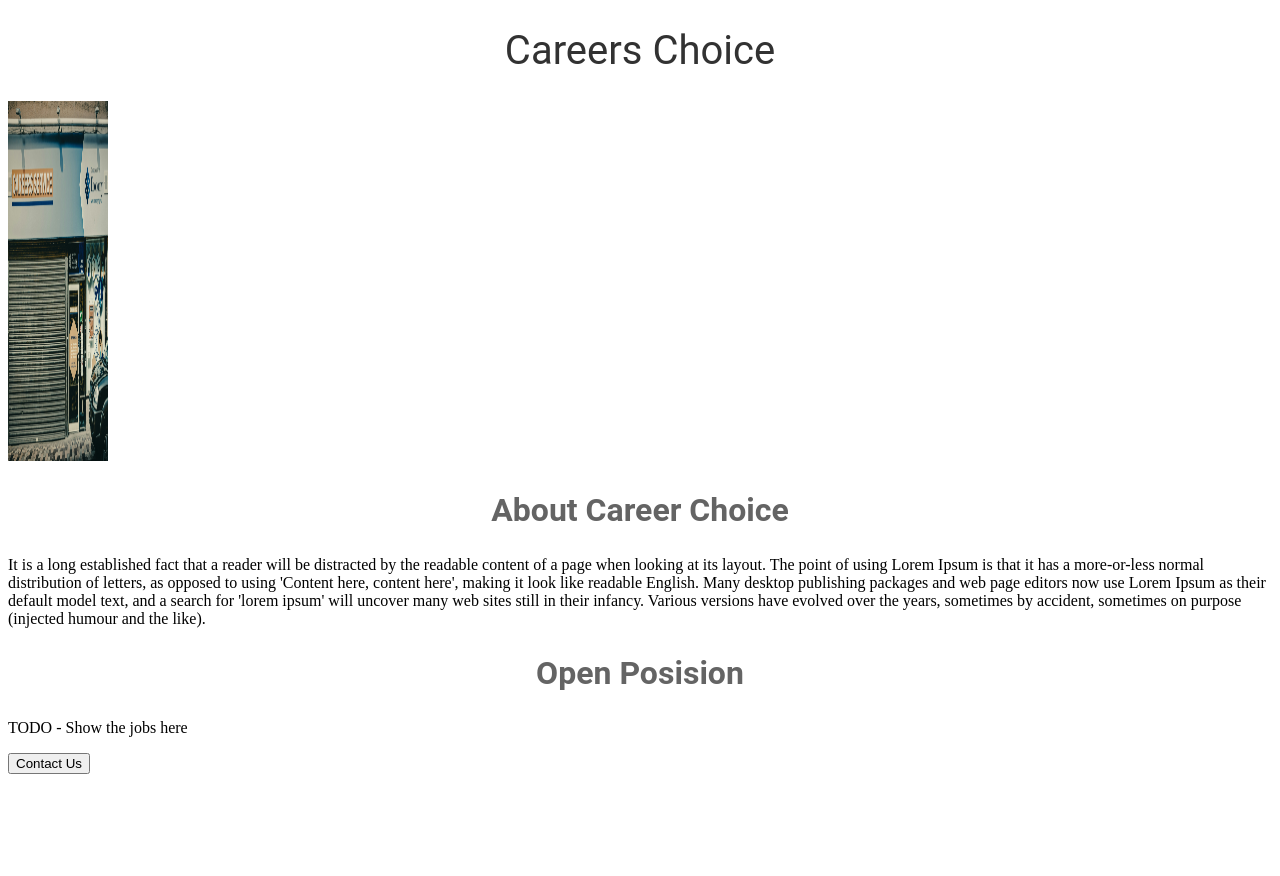
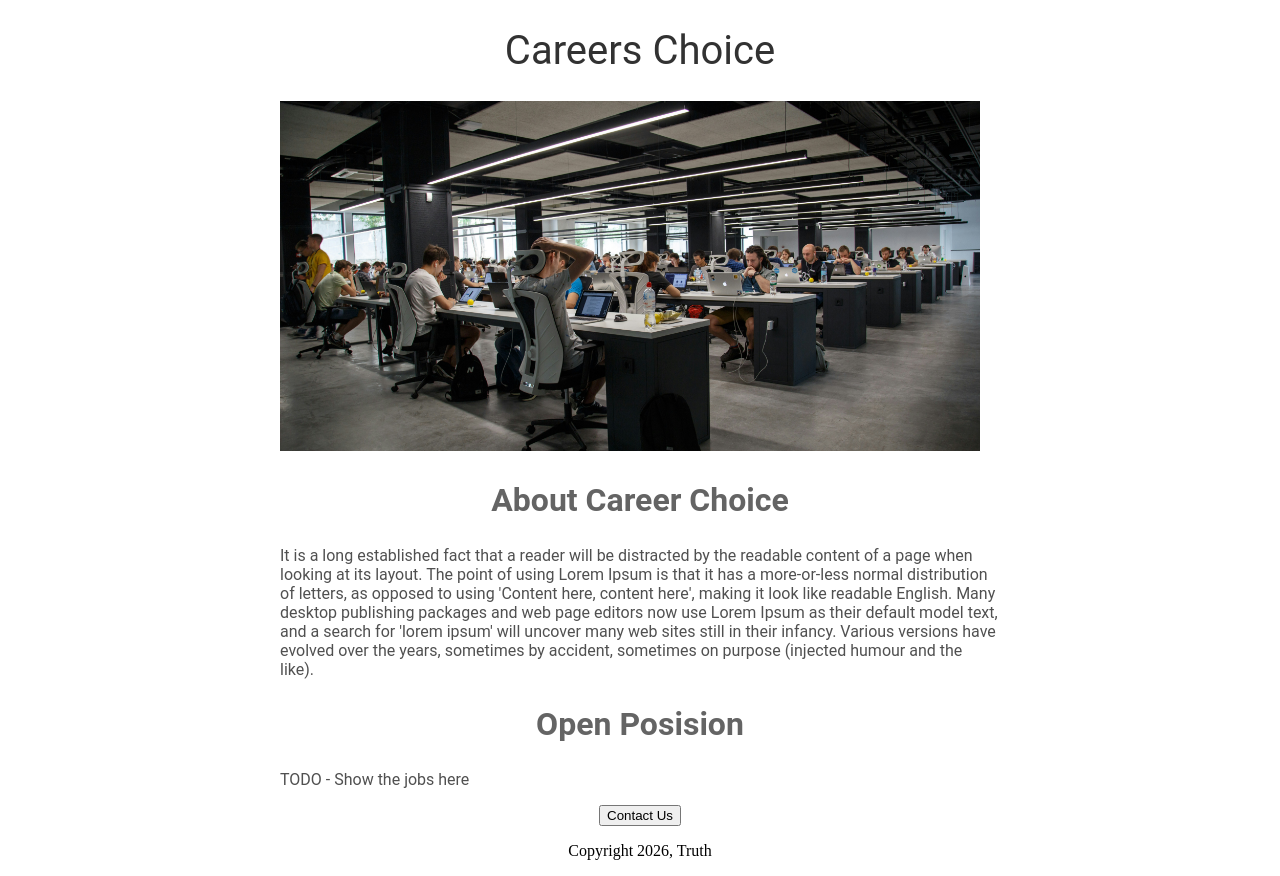
Before and after one commit to truth05-bizz/careers-website, a Flask app: page / in a window 1280 px wide. Before the commit the page ends 774 px from the top, so only its background shows below. Run offline with Flask 3, Linux system fonts and the light colour scheme.

Commit message:
Basic CSS styling

```diff
--- a/template/index.html
+++ b/template/index.html
@@ -15,9 +15,9 @@
         }
 
         #banner {
-            width: 100px;
-            height: 360px;
-            object-fit: fill;
+            width: 700px;
+            height: 350px;
+            object-fit: cover;
         }
 
         h2 {
@@ -26,18 +26,40 @@
             color: rgb(100, 100, 100);
             text-align: center;
         }
+
+        .bodytext {
+            font-family: Roboto;
+            color: rgb(80, 80, 80);
+        }
+
+        #container {
+            max-width: 720px;
+            margin: 0 auto;
+        }
     </style>
 
 
 </head>
 <body>
-    <p><h1>Careers Choice</h1></p>
-    <img id="banner" src="http://127.0.0.1:5555/static/career01.jpg" alt="Career Service">
-    <h2>About Career Choice</h2>
-    <p>It is a long established fact that a reader will be distracted by the readable content of a page when looking at its layout. The point of using Lorem Ipsum is that it has a more-or-less normal distribution of letters, as opposed to using 'Content here, content here', making it look like readable English. Many desktop publishing packages and web page editors now use Lorem Ipsum as their default model text, and a search for 'lorem ipsum' will uncover many web sites still in their infancy. Various versions have evolved over the years, sometimes by accident, sometimes on purpose (injected humour and the like).</p>
-    <h2>Open Posision</h2>
-    <p>TODO - Show the jobs here</p>
-    <button>Contact Us</button>
+    <div id="container">
+        <p class="bodytext"><h1>Careers Choice</h1></p>
 
+        <img id="banner" src="http://127.0.0.1:5555/static/career02.jpg" alt="Career Service">
+
+        <h2>About Career Choice</h2>
+
+        <p class="bodytext">It is a long established fact that a reader will be distracted by the readable content of a page when looking at its layout. The point of using Lorem Ipsum is that it has a more-or-less normal distribution of letters, as opposed to using 'Content here, content here', making it look like readable English. Many desktop publishing packages and web page editors now use Lorem Ipsum as their default model text, and a search for 'lorem ipsum' will uncover many web sites still in their infancy. Various versions have evolved over the years, sometimes by accident, sometimes on purpose (injected humour and the like).</p>
+        <h2>Open Posision</h2>
+
+        <p class="bodytext">TODO - Show the jobs here</p>
+
+        <div style="text-align: center;">
+            <button>Contact Us</button>
+
+
+            <p>Copyright 2026, Truth</p>
+
+        </div>
+    </div>
 </body>
 </html>
```
Also changed, not shown: static/career02.jpg (added).
